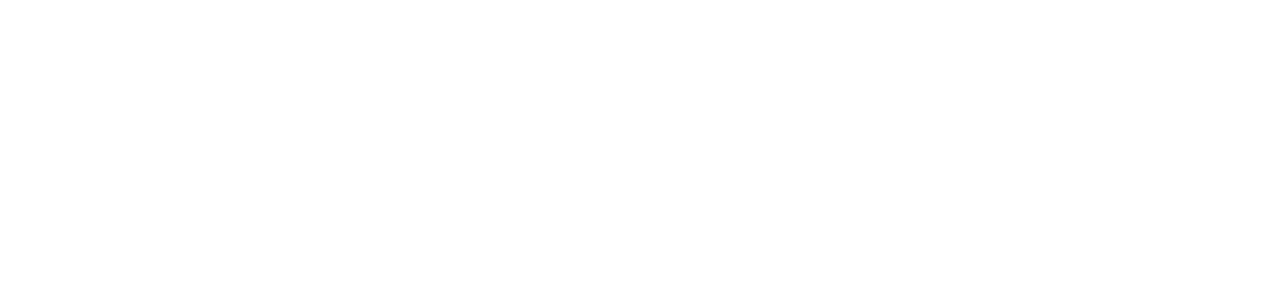
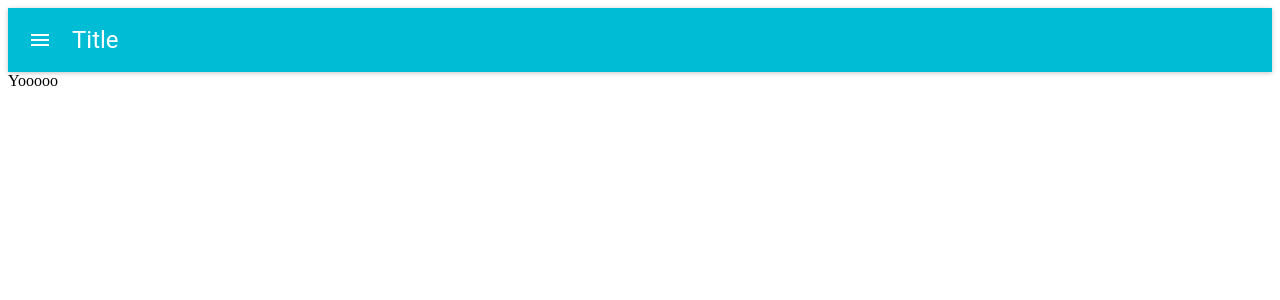
Before and after one commit to andreadeng/design, a React (Create React App) app: page / in a window 1280 px wide. Shown: the top 300 px of the page. Built offline with nearby package versions, Linux system fonts and the light colour scheme.

Commit message:
Use material ui

```diff
--- a/package.json
+++ b/package.json
@@ -4,7 +4,6 @@
   "private": true,
   "dependencies": {
     "material-ui": "^1.0.0-beta.11",
-    "material-ui-icons": "^1.0.0-beta.10",
     "react": "^15.6.1",
     "react-dom": "^15.6.1",
     "react-scripts": "1.0.13"
--- a/src/App.js
+++ b/src/App.js
@@ -1,22 +1,16 @@
 import React from 'react';
+import AppBar from 'material-ui/AppBar';
+
 
 class App extends React.Component {
-  constructor(){
-    super();
-    this.state = {
-      items: []
-    }
-  }
-
-componentWillMount() {
-  fetch( '')
-}
-
   render(){
-    let items = this.state.items
-    return (
-      <div>
-
+    return(
+      <div className="App">
+        <AppBar
+          title="Title"
+          iconClassNameRight="muidocs-icon-navigation-expand-more"
+        />
+        Yooooo
       </div>
     )
   }
```
Also changed, not shown: 1 other file (tests, documents, lock files or other folders).
